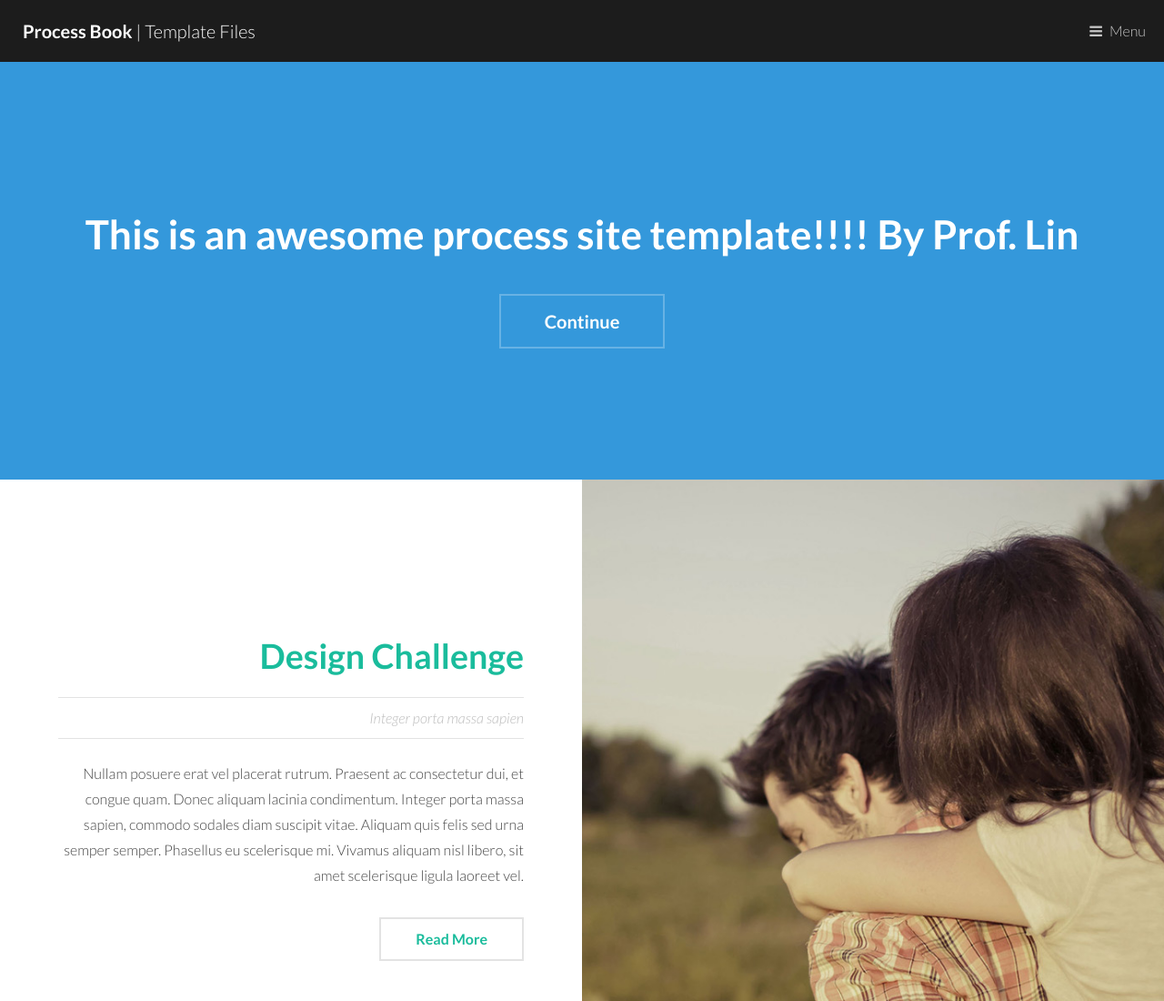
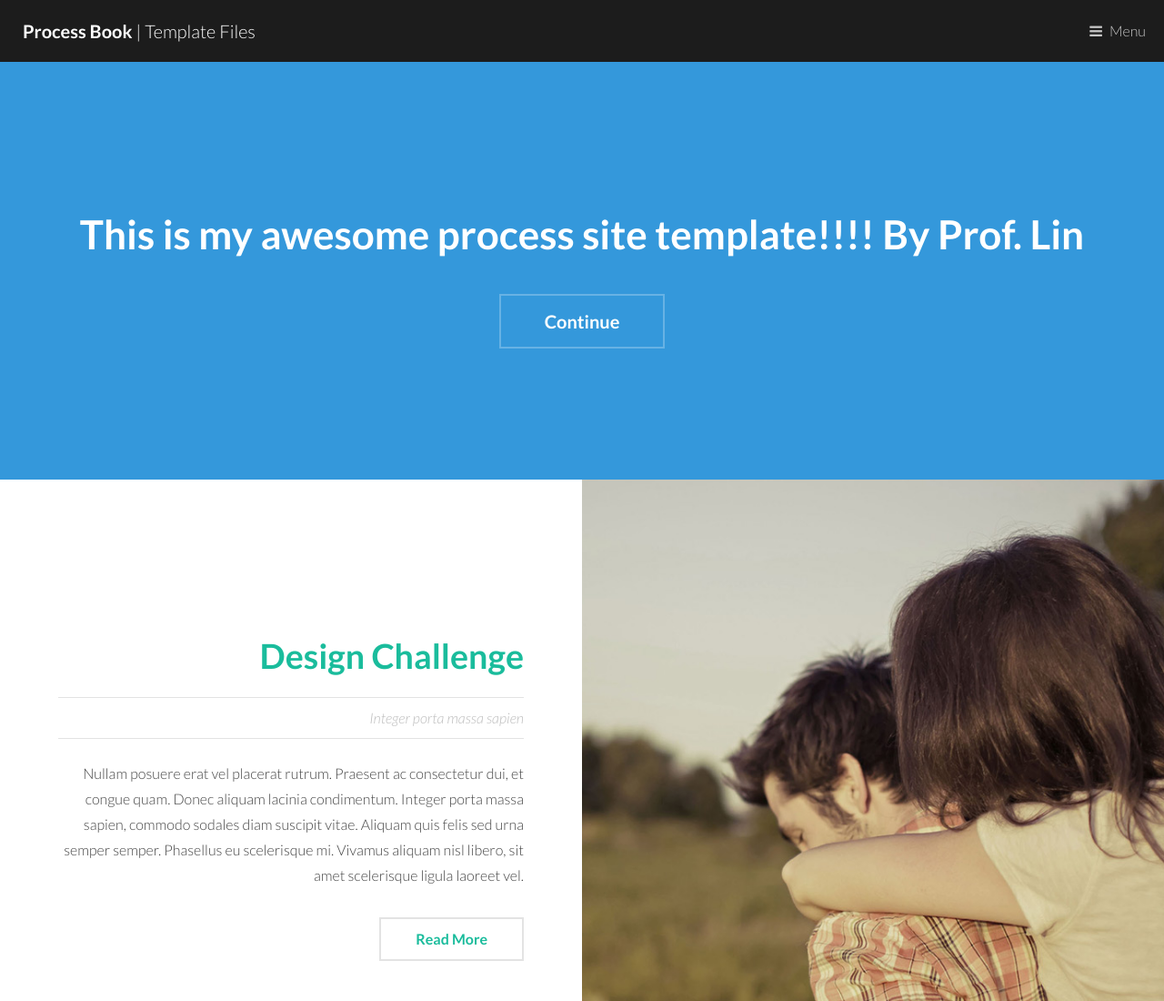
Before and after one commit to emilylin-itp/process-site-test-1, a plain HTML site: page index.html in a window 1280 px wide. Shown: the top 1100 px of the page at 91% size. Drawn offline with Linux system fonts and the light colour scheme.

Commit message:
change text

```diff
--- a/index.html
+++ b/index.html
@@ -30,7 +30,7 @@
 		<!-- Banner -->
 			<section id="banner">
 				<div class="inner">
-					<h1>This is an awesome process site template!!!! By Prof. Lin</h1>
+					<h1>This is my awesome process site template!!!! By Prof. Lin</h1>
 					<ul class="actions">
 						<li><a href="#one" class="button alt scrolly big">Continue</a></li>
 					</ul>
```
